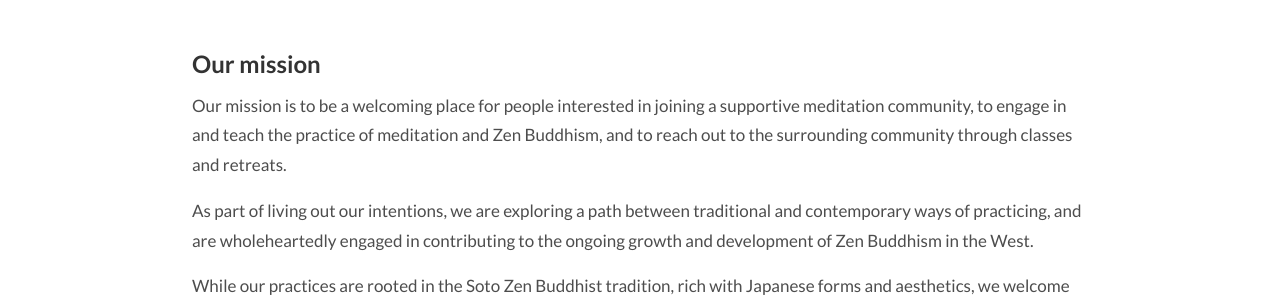
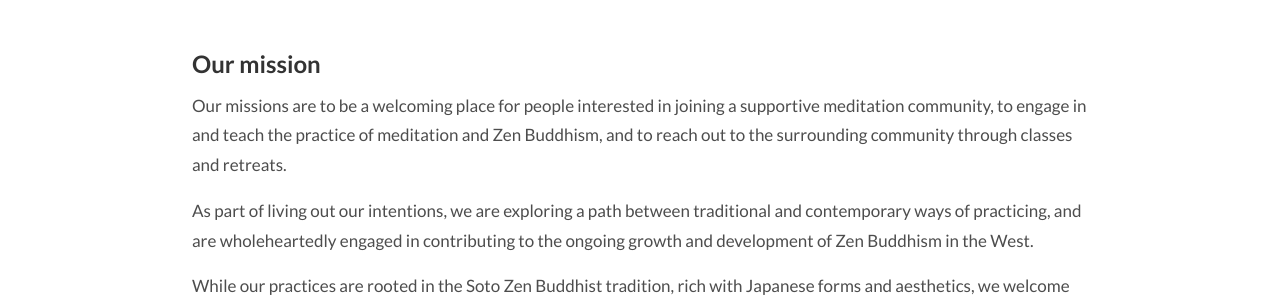
Before and after one commit to njvack/zenbridge_static_demo, a Jekyll site: the page built from jekyll/mission--values.md, in a window 1280 px wide. Shown: the part 312-609 px from the top of the page. Built offline with Jekyll 4.4.1, drawn with Linux system fonts in a browser that asks for light colours.

Commit message:
Update mission--values.md (via Pages CMS, )

```diff
--- a/jekyll/mission--values.md
+++ b/jekyll/mission--values.md
@@ -3,28 +3,50 @@ title: Mission & Values
 permalink: /mission--values.html
 sections:
   - heading: Our mission
-    text: |
-      Our mission is to be a welcoming place for people interested in joining a supportive meditation community, to engage in and teach the practice of meditation and Zen Buddhism, and to reach out to the surrounding community through classes and retreats.
+    text: >-
+      Our missions are to be a welcoming place for people interested in joining
+      a supportive meditation community, to engage in and teach the practice of
+      meditation and Zen Buddhism, and to reach out to the surrounding community
+      through classes and retreats.
 
-      As part of living out our intentions, we are exploring a path between traditional and contemporary ways of practicing, and are wholeheartedly engaged in contributing to the ongoing growth and development of Zen Buddhism in the West.
 
-      While our practices are rooted in the Soto Zen Buddhist tradition, rich with Japanese forms and aesthetics, we welcome people from all traditions and faiths, including those who are agnostic, non-religious, and simply curious.
+      As part of living out our intentions, we are exploring a path between
+      traditional and contemporary ways of practicing, and are wholeheartedly
+      engaged in contributing to the ongoing growth and development of Zen
+      Buddhism in the West.
 
-      We are a 501(c)(3) nonprofit that is currently entirely volunteer-run; this provides us with many opportunities for wholehearted practice.
+
+      While our practices are rooted in the Soto Zen Buddhist tradition, rich
+      with Japanese forms and aesthetics, we welcome people from all traditions
+      and faiths, including those who are agnostic, non-religious, and simply
+      curious.
+
+
+      We are a 501(c)(3) nonprofit that is currently entirely volunteer-run;
+      this provides us with many opportunities for wholehearted practice.
   - heading: Our values
-    text: |
-      - Understanding our interconnectedness with all beings and cultivating harmony in the community: welcoming everyone, excluding no one.
+    text: >+
+      - Understanding our interconnectedness with all beings and cultivating
+      harmony in the community: welcoming everyone, excluding no one.
+
       - Looking deeply and awakening to the true nature of reality.
-      - Walking fully and completely with all beings and things, the great earth, and the vast universe.
-      - Being and growing benevolence, compassion, equanimity, and sympathetic joy in everything we do.
-      - Sharing the great wish that all beings be free from suffering and the root of suffering.
+
+      - Walking fully and completely with all beings and things, the great
+      earth, and the vast universe.
+
+      - Being and growing benevolence, compassion, equanimity, and sympathetic
+      joy in everything we do.
+
+      - Sharing the great wish that all beings be free from suffering and the
+      root of suffering.
+
     image:
       src: assets/images/altar.jpg
-      alt: Altar with two seated Buddha statues on a carved wooden stand, a lit candle, a brass bowl and pink flowers
+      alt: Altar with two seated Buddha statues on a carved wooden stand, a lit
+        candle, a brass bowl and pink flowers
       position: right
-  - style: centered
-    image:
+  - image:
       src: assets/images/lotus-ornament.jpg
-      alt: ""
       position: above
+    style: centered
 ---
```
